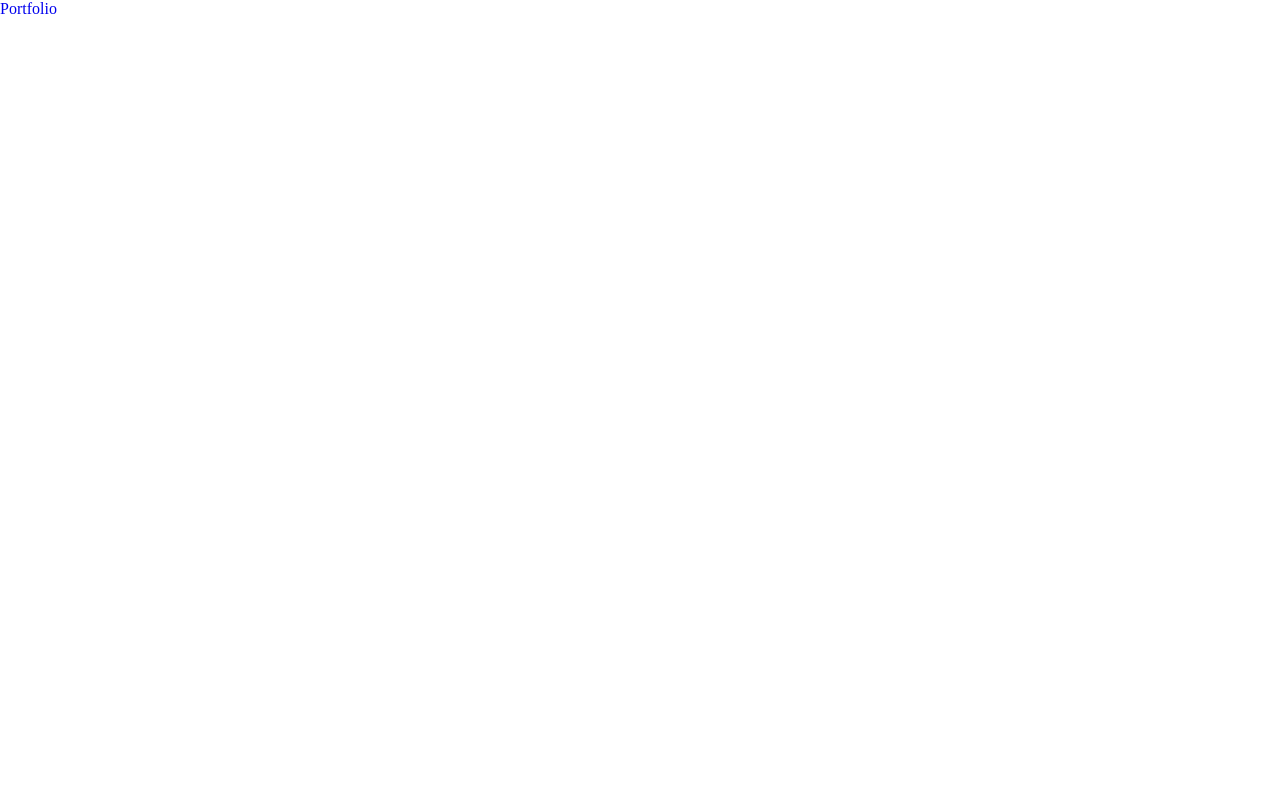
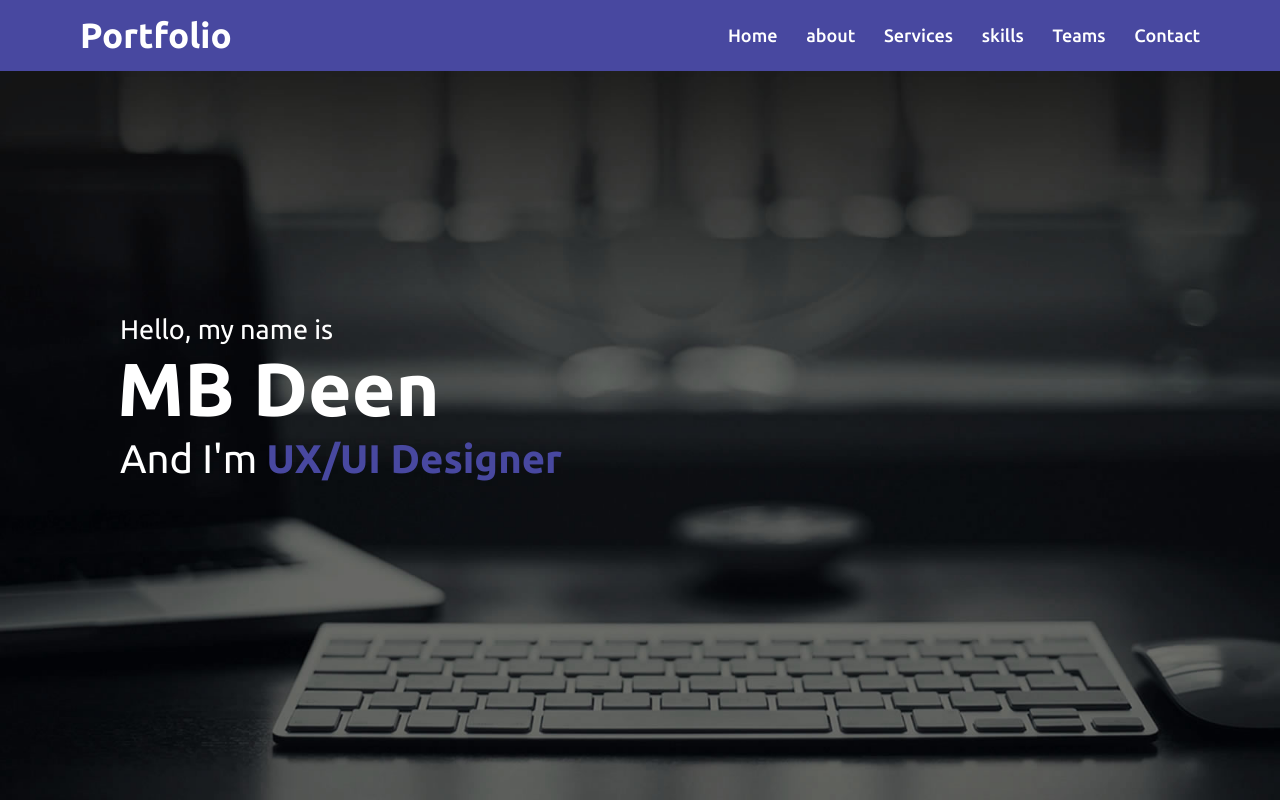
Before and after one commit to MB-Deen/portfolio, a plain HTML site: page index.html in a window 1280 px wide. Drawn offline with Linux system fonts and the light colour scheme.

Commit message:
added images

```diff
--- a/index.html
+++ b/index.html
@@ -12,8 +12,27 @@
     <nav class="navbar">
         <div class="max-width">
             <div class="logo"><a href="#">Portfo<span>lio</span></a></div>
+            <ul class="menu">
+                <li><a href="#">Home</a></li>
+                <li><a href="#">about</a></li>
+                <li><a href="#">Services</a></li>
+                <li><a href="#">skills</a></li>
+                <li><a href="#">Teams</a></li>
+                <li><a href="#">Contact</a></li>
+            </ul>
         </div>
     </nav>
 
+    <!-- Home Section Starts -->
+
+    <section class="home" id="home">
+        <div class="max-width">
+            <div class="home-content">
+                <div class="text-1">Hello, my name is </div>
+                <div class="text-2">MB Deen </div>
+                <div class="text-3">And I'm <span>UX/UI Designer</span></div>
+            </div>
+        </div>
+    </section>
 </body>
 </html>
--- a/style.css
+++ b/style.css
@@ -5,3 +5,70 @@
     box-sizing: border-box;
     text-decoration: none;
 }
+.max-width{
+    max-width: 1300px;
+    padding: 0 80px;
+    margin: auto;
+}
+/* styling navigation Bar*/
+.navbar{
+    position: fixed;
+    width: 100%;
+    padding: 15px 0px ;
+    background: #4848a0;
+    font-family: 'ubuntu', sans-serif;
+}
+.navbar .max-width{
+    display: flex;
+    align-items: center;
+    justify-content: space-between;
+
+}
+.navbar .logo a{
+    color:white;
+    font-size: 35px;
+    font-weight: 600;
+}
+.navbar .menu li{
+    list-style: none;
+    display: inline-block;
+}
+.navbar .menu li a{
+    color:white;
+    font-size: 18px;
+    font-weight: 500;
+    margin-left: 25px;
+}
+
+/* home section styling */
+
+.home{
+    display: flex;
+    background: url("images/1st-background.jpg") no-repeat center;
+    height:100vh;
+    color: white;
+    margin:auto;
+    background-size: cover;
+    background-attachment: fixed;
+    min-height: 500px;
+    font-family: 'ubuntu', sans-serif;
+}
+.home .max-width{
+    margin: auto 0 auto 40px;
+}
+.home .home-content .text-1{
+    font-size: 27px;
+}
+.home .home-content .text-2{
+    font-size: 75px;
+    font-weight: 600;
+    margin-left: -3px;
+}
+.home .home-content .text-3{
+    font-size: 40px;
+    margin: 5px 0;
+}
+.home .home-content .text-3 span{
+    color:  #4848a0;
+    font-weight: 600;
+}
```
Also changed, not shown: images/1st-background.jpg (added), 1 other file.
